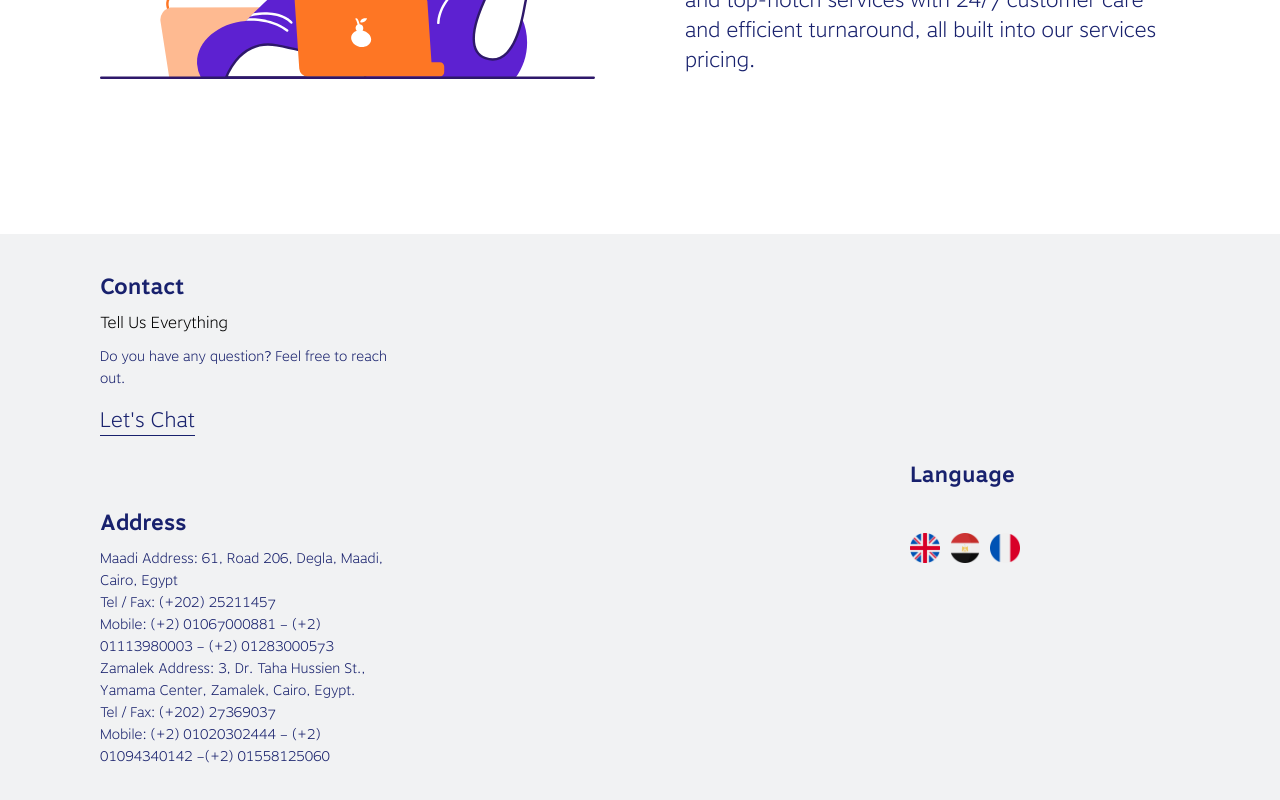
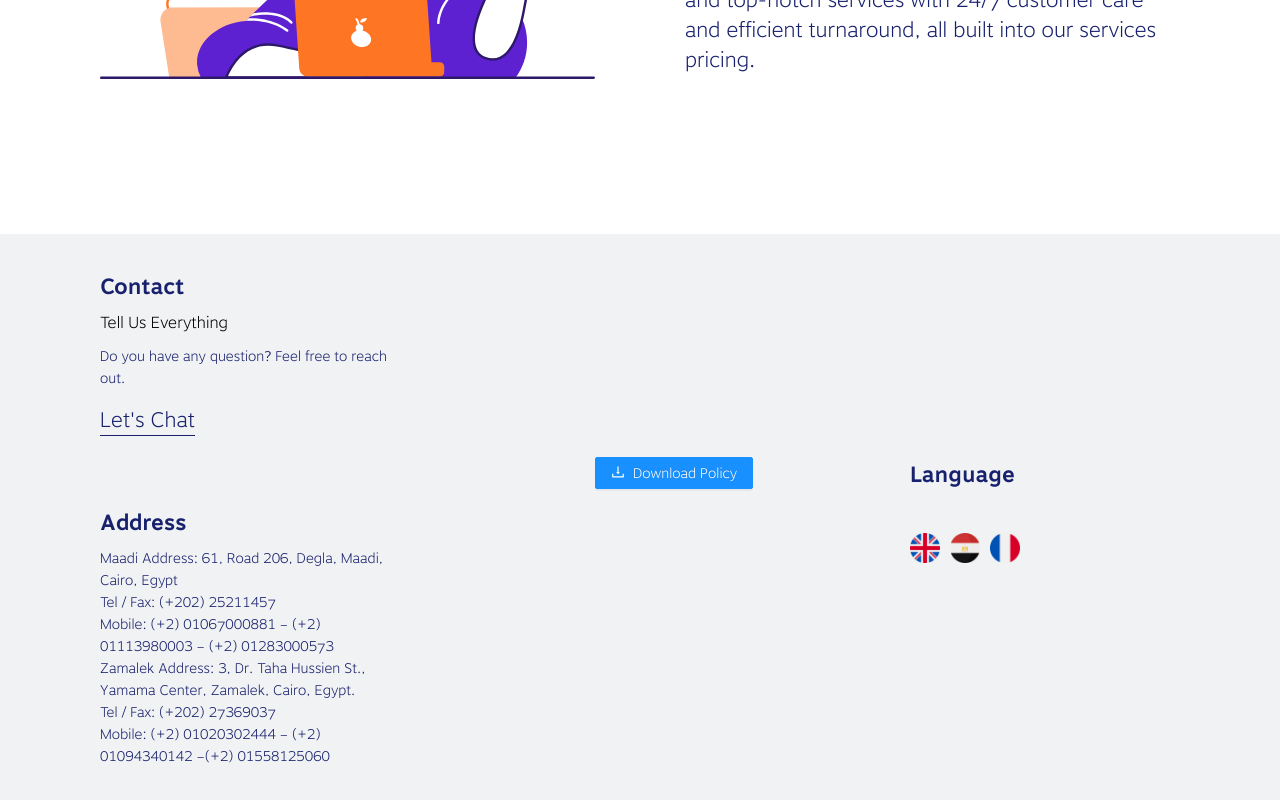
Before and after one commit to Moibra3219/ITI-main, a React (Create React App) app: page / in a window 1280 px wide. Shown: the part 2673-3473 px from the top of the page. Built offline with nearby package versions, Linux system fonts and the light colour scheme.

Commit message:
footer button

```diff
--- a/src/components/Footer/index.tsx
+++ b/src/components/Footer/index.tsx
@@ -1,9 +1,10 @@
-import { Row, Col } from "antd";
+import { Row, Col, Button } from "antd";
 import { withTranslation, TFunction } from "react-i18next";
 import { SvgIcon } from "../../common/SvgIcon";
 import Container from "../../common/Container";
 import i18n from "i18next";
 import styled from 'styled-components';
+import { DownloadOutlined } from "@ant-design/icons"; // Import download icon
 import {
   FooterSection,
   NavLink,
@@ -76,6 +77,23 @@ const Footer = ({ t }: { t: TFunction }) => {
               <Para>Mobile: (+2) 01020302444 – (+2) 01094340142 –(+2) 01558125060</Para>
             </Col>
             <Col lg={6} md={6} sm={12} xs={12}>
+  <Button
+    type="primary"
+    icon={<DownloadOutlined />}
+    onClick={() => {
+      // Create a temporary link to trigger download
+      const link = document.createElement('a');
+      link.href = '/policy.docx'; // Make sure this path is correct
+      link.download = 'policy.docx';
+      document.body.appendChild(link);
+      link.click();
+      document.body.removeChild(link);
+    }}
+  >
+    {t("Download Policy")}
+  </Button>
+</Col>
+            <Col lg={6} md={6} sm={12} xs={12}>
               <Label htmlFor="select-lang">{t("Language")}</Label>
               <LanguageSwitchContainer>
                 <LanguageWrapper>
```
Also changed, not shown: 1 other file (tests, documents, lock files or other folders).
